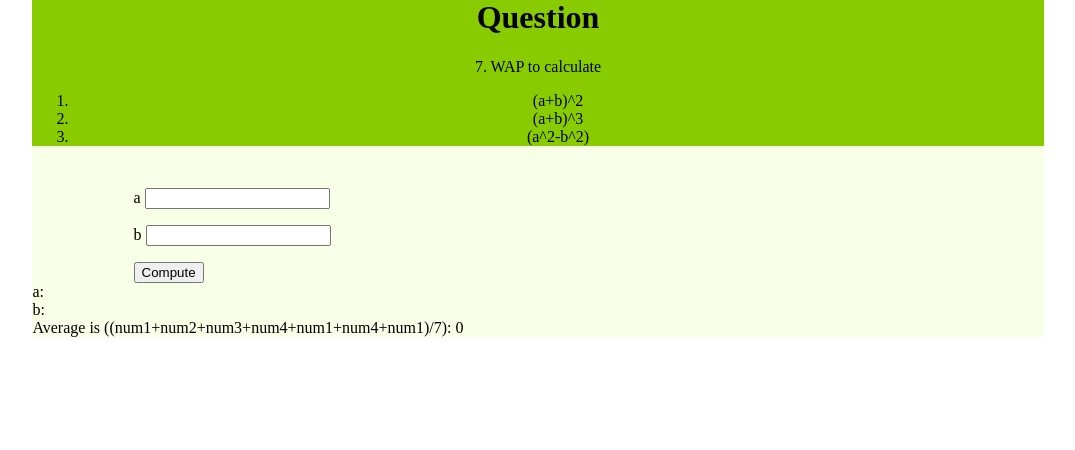
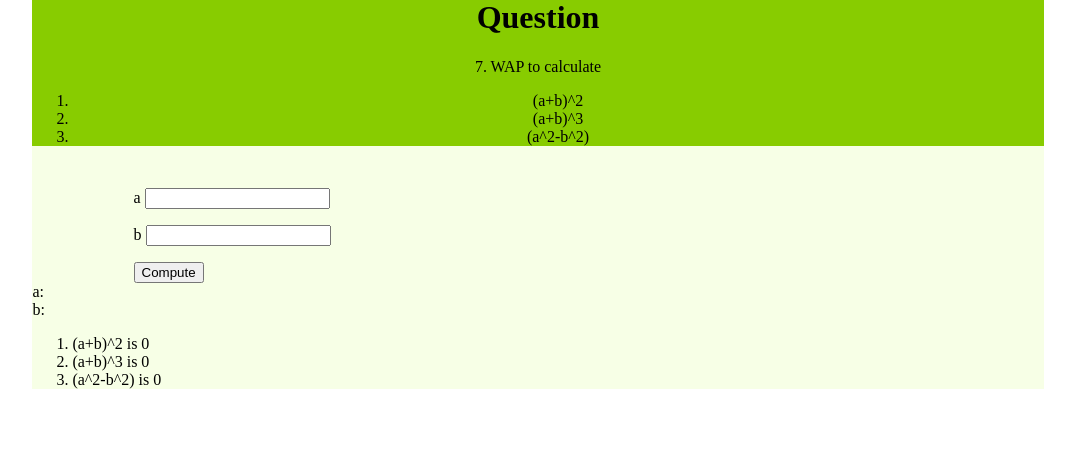
Before and after one commit to OmarDachia/php_webclass, a PHP site: page /q7.php in a window 1280 px wide. Shown: the part 127-577 px from the top of the page, without its empty margins (102-1177 px from the left). Run offline with PHP 8.4, Linux system fonts and the light colour scheme; data that the repository does not hold is empty.

Commit message:
# 7 done dusted

```diff
--- a/q7.php
+++ b/q7.php
@@ -52,15 +52,18 @@
           <?php
             //  print_r($_POST);
 
-             $num1= $_POST['a'];
-             $num2 = $_POST['b'];
+             $a= $_POST['a'];
+             $b = $_POST['b'];
 
 
              echo "a: ".$a."<br/>b: ".$b;
+             ?>
 
-             echo "<br/>Average is ((num1+num2+num3+num4+num1+num4+num1)/7): ". (($num1+$num2+$num3+$num4+$num1+$num4+$num1)/7);
-
-          ?>
+            <ol>
+                <li>(a+b)^2 is <?php  echo pow($a+$b,2);?></li>
+                <li>(a+b)^3 is <?php  echo pow($a+$b,3);?></li>
+                <li>(a^2-b^2) is <?php  echo pow($a,2)-pow($b,2);?></li>
+            </ol>
         </div>
     </div>
 
```
